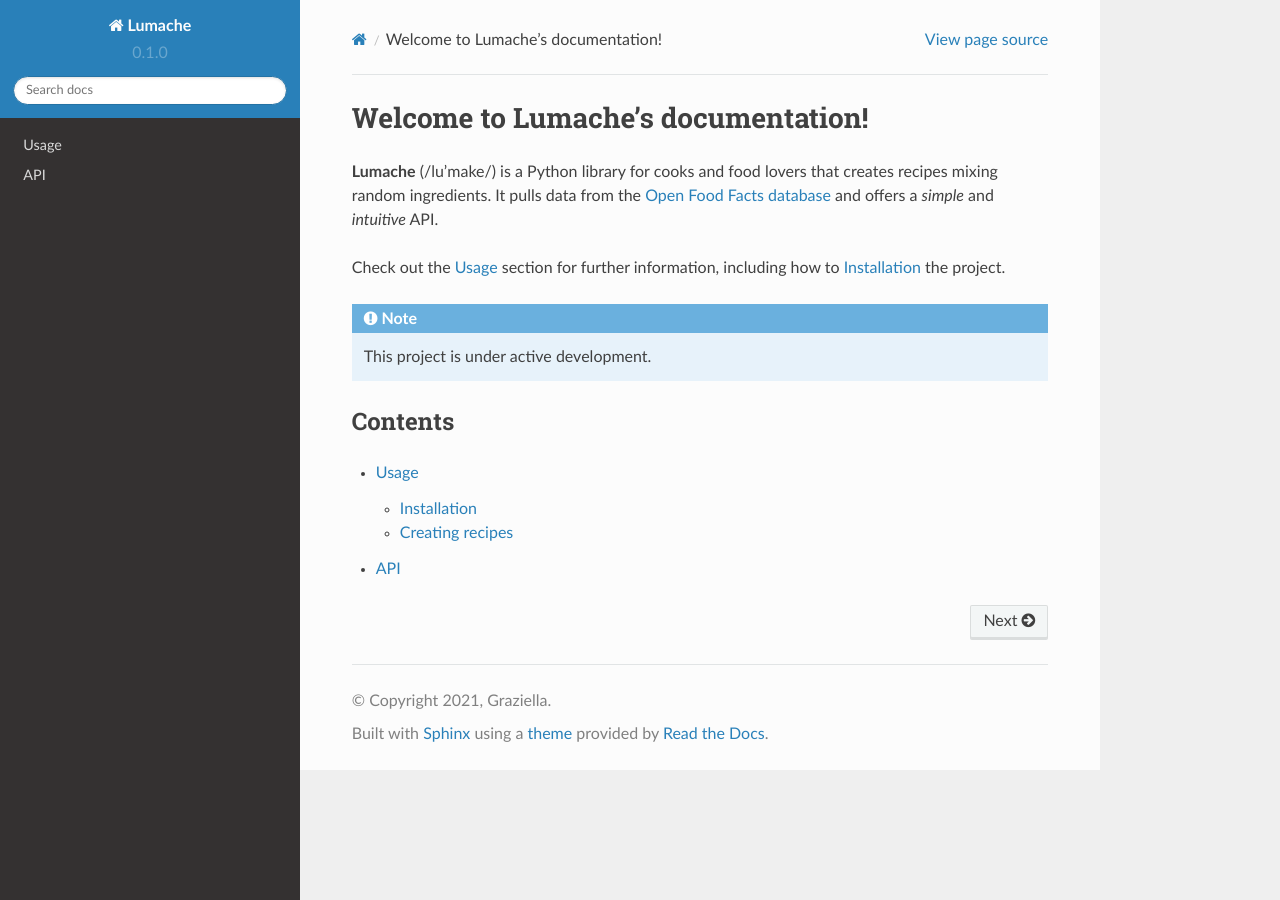
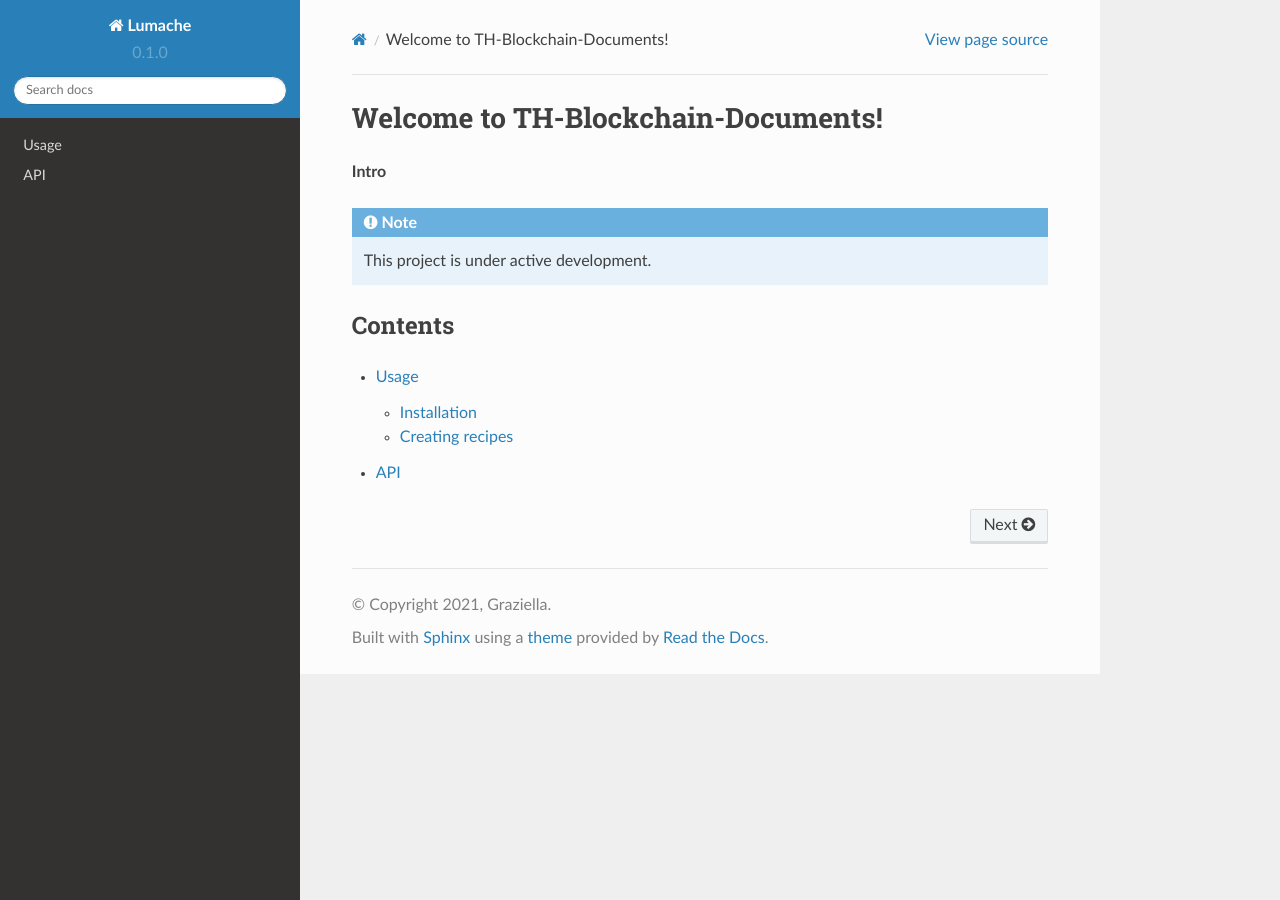
Before and after one commit to KonPhanTang/Documents, a Sphinx documentation site: the page built from docs/source/index.rst, in a window 1280 px wide. Built offline with Sphinx 7.4.7 and the Read the Docs theme 2.0.0, drawn with Linux system fonts in a browser that asks for light colours.

Commit message:
Update index.rst

```diff
--- a/docs/source/index.rst
+++ b/docs/source/index.rst
@@ -1,13 +1,8 @@
-Welcome to Lumache's documentation!
+Welcome to TH-Blockchain-Documents!
 ===================================
 
-**Lumache** (/lu'make/) is a Python library for cooks and food lovers
-that creates recipes mixing random ingredients.
-It pulls data from the `Open Food Facts database <https://world.openfoodfacts.org/>`_
-and offers a *simple* and *intuitive* API.
+**Intro**
 
-Check out the :doc:`usage` section for further information, including
-how to :ref:`installation` the project.
 
 .. note::
 
```
